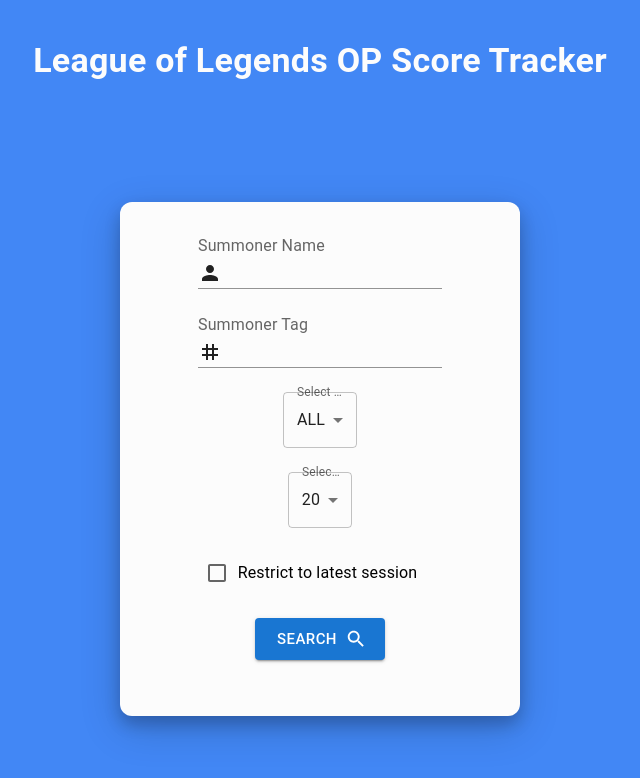
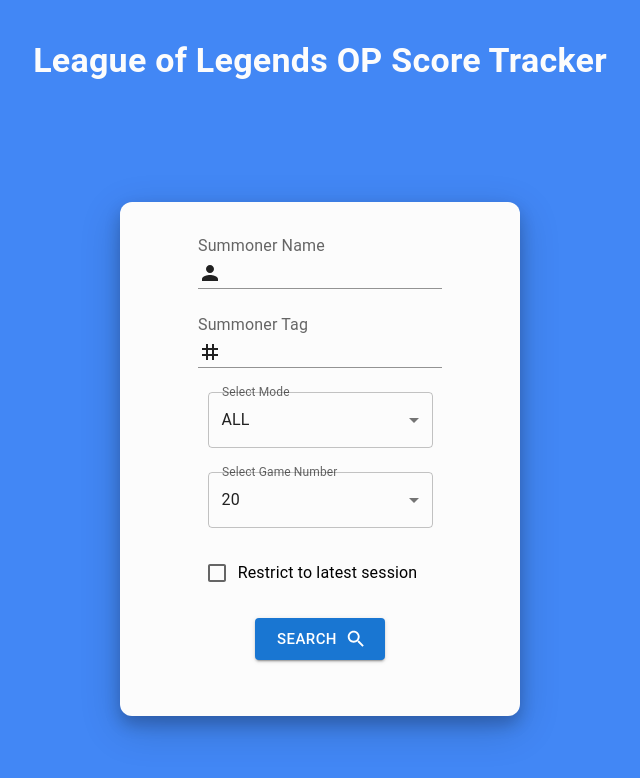
Before and after one commit to Orqoi/op-score-tracker, a React (Create React App) app: page / in a window 1280 px wide. Shown: the top 778 px of the page, without its empty margins (320-960 px from the left). Built offline with nearby package versions, Linux system fonts and the light colour scheme.

Commit message:
feat: enhance ui

```diff
--- a/src/App.js
+++ b/src/App.js
@@ -37,7 +37,7 @@
               <InputLabel>Summoner Tag</InputLabel>
               <Input type="text" value={tag} onChange={e => setTag(e.target.value)} startAdornment={<TagIcon/>}/>
             </Box>
-            <Box pt={3} maxWidth={250}>
+            <Box pt={3} minWidth={225}>
                 <FormControl fullWidth>
                 <InputLabel id="mode-select-label">Select Mode</InputLabel>
                 <Select
@@ -55,7 +55,7 @@
                 </Select>
                 </FormControl>
             </Box>
-            <Box pt={3} maxWidth={250}>
+            <Box pt={3} minWidth={225}>
                 <FormControl fullWidth>
                 <InputLabel id="mode-select-label">Select Game Number</InputLabel>
                 <Select
```
